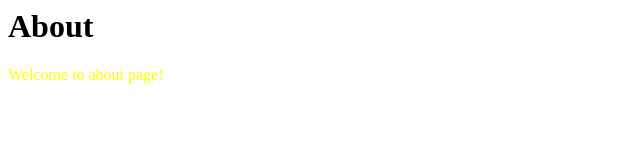
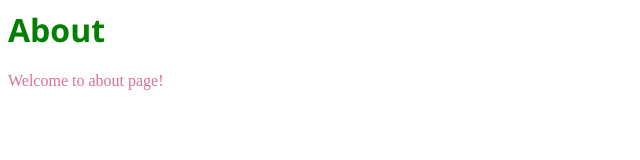
Before and after one commit to Jenniferhuang-huang/-m3-w1-d1-homework, a website: page task2/about.html in a window 1280 px wide. Shown: the whole page, without its empty margins (0-640 px from the left). Drawn offline with Linux system fonts and the light colour scheme.

Commit message:
styling for about page

```diff
--- a/task2/about.html
+++ b/task2/about.html
@@ -2,13 +2,13 @@
 <head>
     <title>This is aboutus.html</title>
         <style>
-      .contact {
+      .about {
         color: green;
         size: 50px;
         font-family: "Segoe UI", Tahoma, Geneva, Verdana, sans-serif;
       }
       p {
-        color:yellow;
+        color:palevioletred;
       }
     </style>
 </head>
--- a/task2/package.json
+++ b/task2/package.json
@@ -2,7 +2,7 @@
   "name": "task2",
   "version": "1.0.0",
   "description": "",
-  "main": "sever_task2.js",
+  "main": "server_task2.js",
   "scripts": {
     "test": "echo \"Error: no test specified\" && exit 1"
   },
```
Also changed, not shown: task2/server_task2.js (renamed from task2/sever_task2.js).
